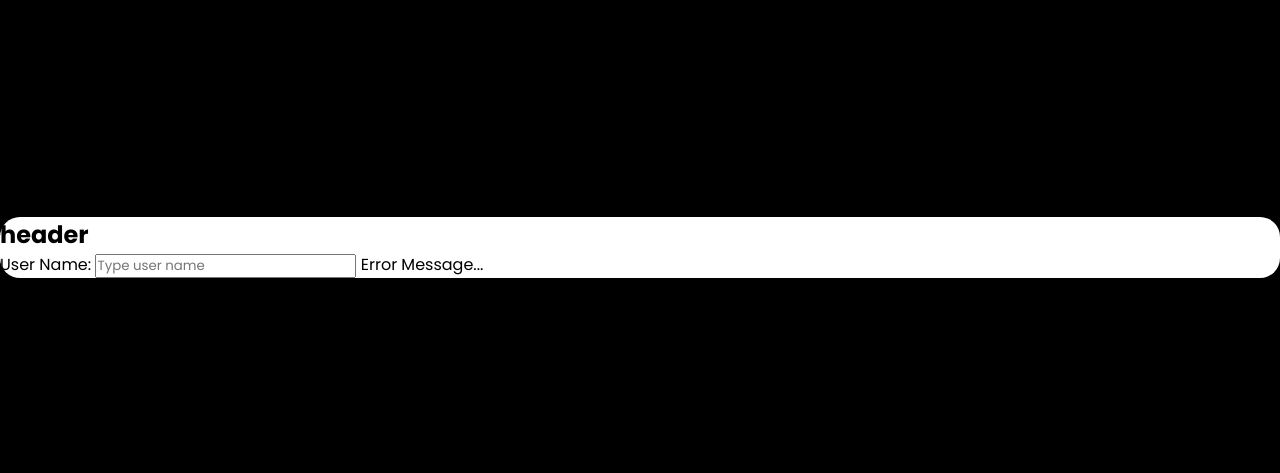
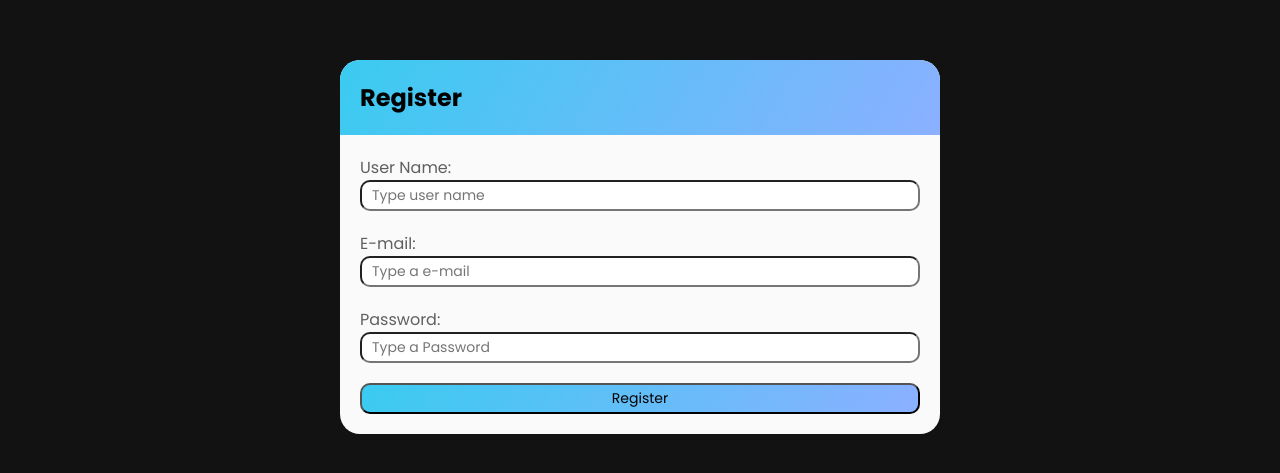
Before and after one commit to Marcel-Nogueira/JavaScript_Projects, a plain HTML site: page Form_com_validação_(HTML,CSS,JS)/index.html in a window 1280 px wide. Shown: the part 153-626 px from the top of the page. Drawn offline with Linux system fonts and the light colour scheme.

Commit message:
:Feat: Add Inputs + Styling Form

```diff
--- a/Form_com_validação_(HTML,CSS,JS)/index.html
+++ b/Form_com_validação_(HTML,CSS,JS)/index.html
@@ -12,7 +12,7 @@
 
     <div class="container">
         <section class="header">
-            <h2>header</h2>
+            <h2>Register</h2>
 
         </section>
 
@@ -28,6 +28,25 @@
                 <a>Error Message...</a>
             </div>
 
+            <div class="form_content">
+                <label for="email">E-mail:</label>
+                <input
+                    type="email"
+                    id="email"
+                    placeholder="Type a e-mail"/>
+                <a>Error Message...</a>
+            </div>
+
+            <div class="form_content">
+                <label for="password">Password:</label>
+                <input
+                    type="password"
+                    id="password "
+                    placeholder="Type a Password"/>
+                <a>Error Message...</a>
+            </div>
+
+            <button class="submit">Register</button>
 
         </form>
 
--- a/Form_com_validação_(HTML,CSS,JS)/source/css/style.css
+++ b/Form_com_validação_(HTML,CSS,JS)/source/css/style.css
@@ -14,9 +14,12 @@
 
 /* VARIABLES */
 :root {
-    --primaryBlack-Color: #000;
-    --secondaryWhite-Color: #fff;
-
+    --primaryBlack-Color: #121212;
+    --secondaryWhite-Color: #fafafa;
+    --gradientPrimary-Color: #3acbf0;
+    --gradientSecondary-Color: #8bb0ff;
+    --tertiaryGray-Color: #5f5f5f;
+    --errorFont-Color: #ff2f2f;
 }
 
 /* BODY CONTENT */
@@ -31,10 +34,60 @@ body{
 }
 
 .container {
+    max-width: 600px;
+    /* width use 100% of 600px  */
+    /* responsive interface on smaller screens */
     width: 100%;
-    height: 100%;
+    margin: 20px;
     border-radius: 20px;
+    /* padding: 20px; */
     background-color: var(--secondaryWhite-Color);
+    box-sizing: 0 3px 5px rgba(0,0,0,0,0.5);
+    overflow: hidden;
+
+}
+
+.header {
+    padding: 20px;
+    background: linear-gradient(120deg, #3acbf0 0%, #8bb0ff 100%);
+    /* 120dev = gradient rotation */
+}
+
+.form {
+    padding: 20px;
+
+}
+
+.form_content {
+    margin-bottom: 20px;
+}
+
+.form_content label {
+    display: block;
+    color: var(--tertiaryGray-Color);
+}
+
+.form_content input,
+.submit {
+    width: 100%;
+    border-radius: 10px;
+    padding: 3px 10px;
+    font-size: 14px;
+}
+
+.form_content a {
+    display: block;
+    color: var(--errorFont-Color);
+    display: none;
+}
 
 
+.submit {
+    background: linear-gradient(120deg, #3acbf0 0%, #8bb0ff 100%);
+
 }
+
+
+/* Fonte aprendizado e Estudo
+https://www.youtube.com/watch?v=k7iMlH5YyK8
+*/
```
